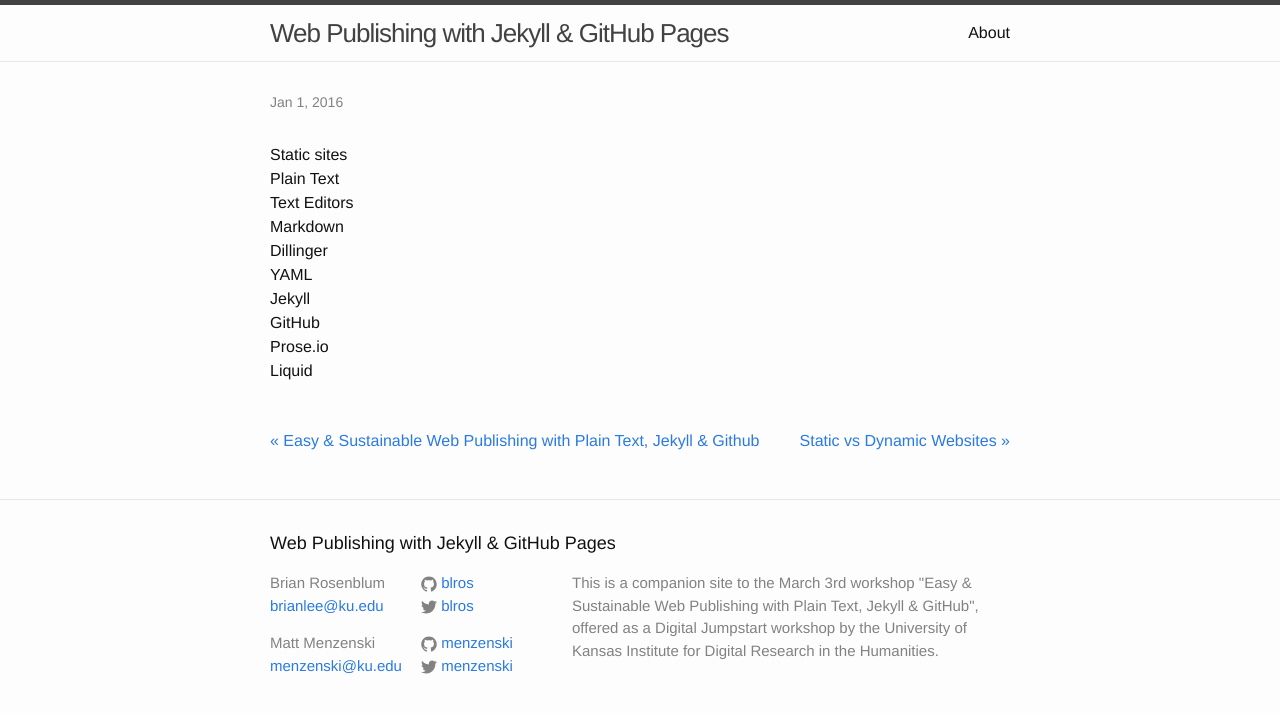
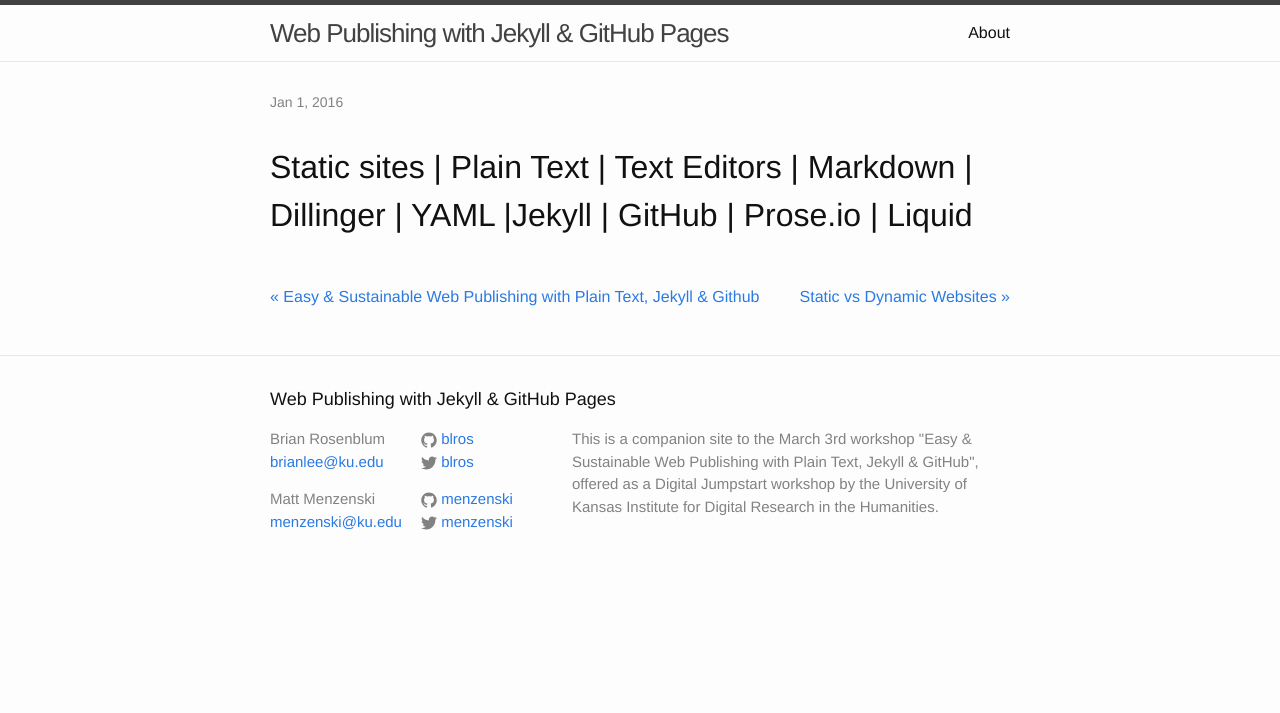
Before and after one commit to menzenski/idrh-static-site-workshop, a Jekyll site: the page built from _posts/2016-01-02-What-you-will-learn.md, in a window 1280 px wide. Shown: the top 713 px of the page. Built offline with Jekyll 4.4.1, drawn with Linux system fonts in a browser that asks for light colours.

```diff
--- a/_posts/2016-01-02-What-you-will-learn.md
+++ b/_posts/2016-01-02-What-you-will-learn.md
@@ -1,18 +1,10 @@
 ---
 layout: post
-title: "What you will learn today"
+title: What you will learn today
 date: "2016-01-01 14:40:40 -0600"
 categories: jekyll
 published: true
 ---
 
-Static sites
-Plain Text
-Text Editors
-Markdown
-Dillinger
-YAML
-Jekyll
-GitHub
-Prose.io
-Liquid
+
+## Static sites | Plain Text | Text Editors | Markdown | Dillinger | YAML |Jekyll | GitHub | Prose.io | Liquid
```
